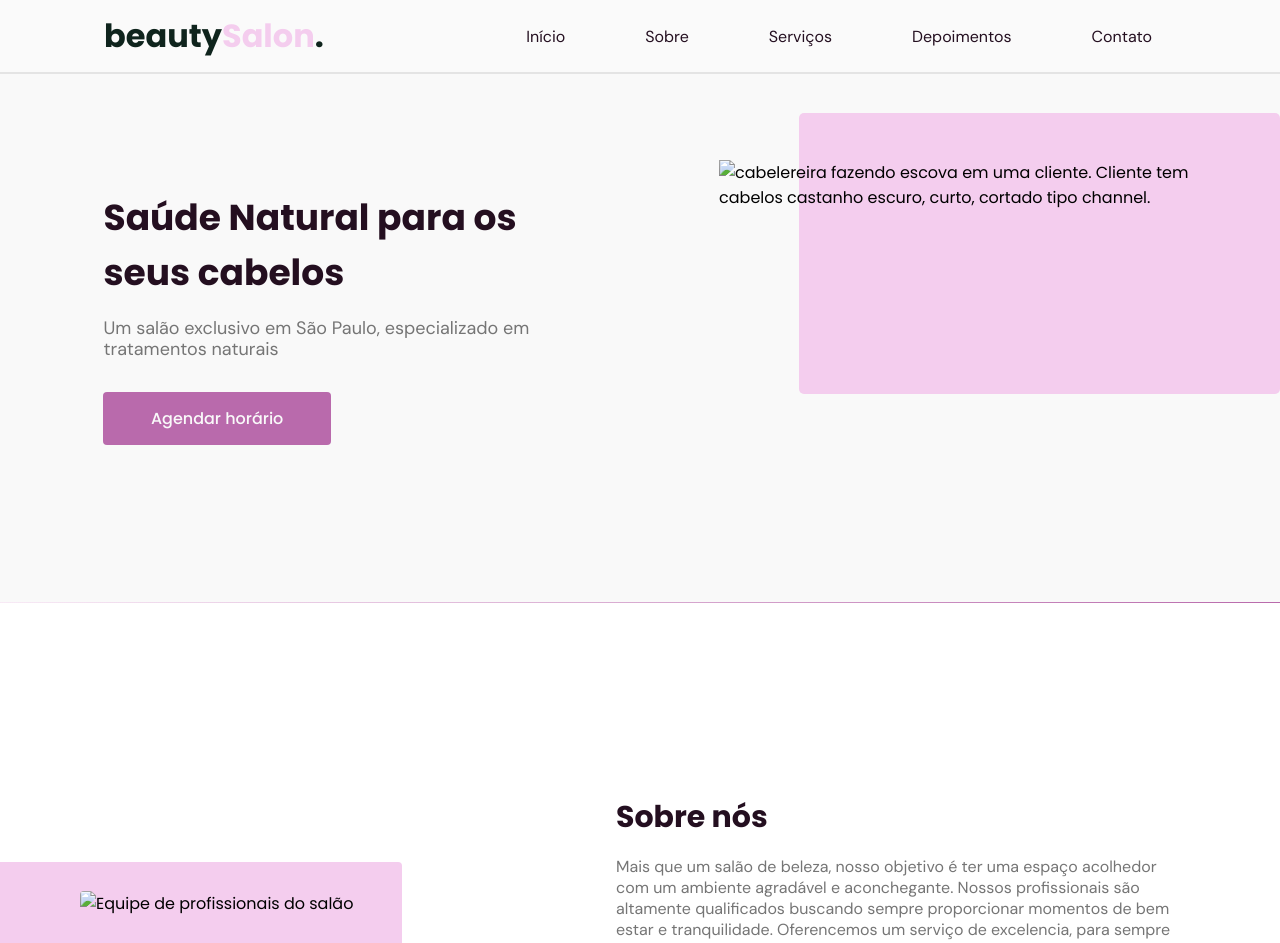
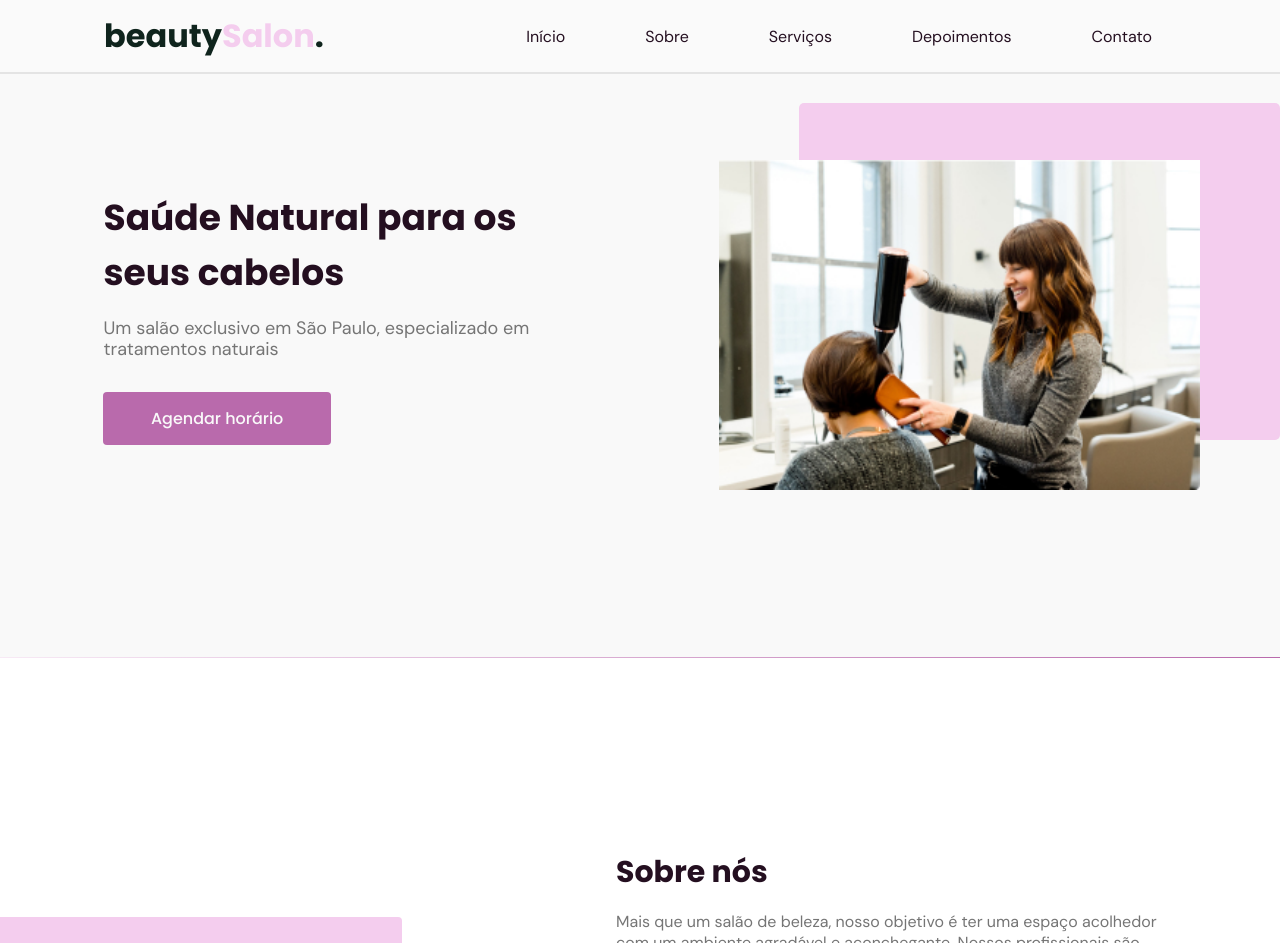
Before and after one commit to MayaraDias/BeautySalon, a plain HTML site: page index.html in a window 1280 px wide. Shown: the top 943 px of the page. Drawn offline with nearby package versions, Linux system fonts and the light colour scheme; files that its build step writes are made by us from their sources; files whose address does not match are found by name.

Commit message:
Update index.html

```diff
--- a/index.html
+++ b/index.html
@@ -62,7 +62,7 @@
           <div class="shape"></div>
           <div class="image">
             <img
-              src="images/fotoPrincipal.jpg"
+              src="images/fotos/fotoPrincipal.jpg"
               alt="cabelereira fazendo escova em uma cliente. Cliente tem cabelos castanho escuro, curto, cortado tipo channel."
             />
           </div>
@@ -88,7 +88,7 @@
         <div class="container grid">
           <div class="image">
             <img
-              src="images/sectionAbout.png"
+              src="images/fotos/sectionAbout.png"
               alt="Equipe de profissionais do salão"
             />
           </div>
```
